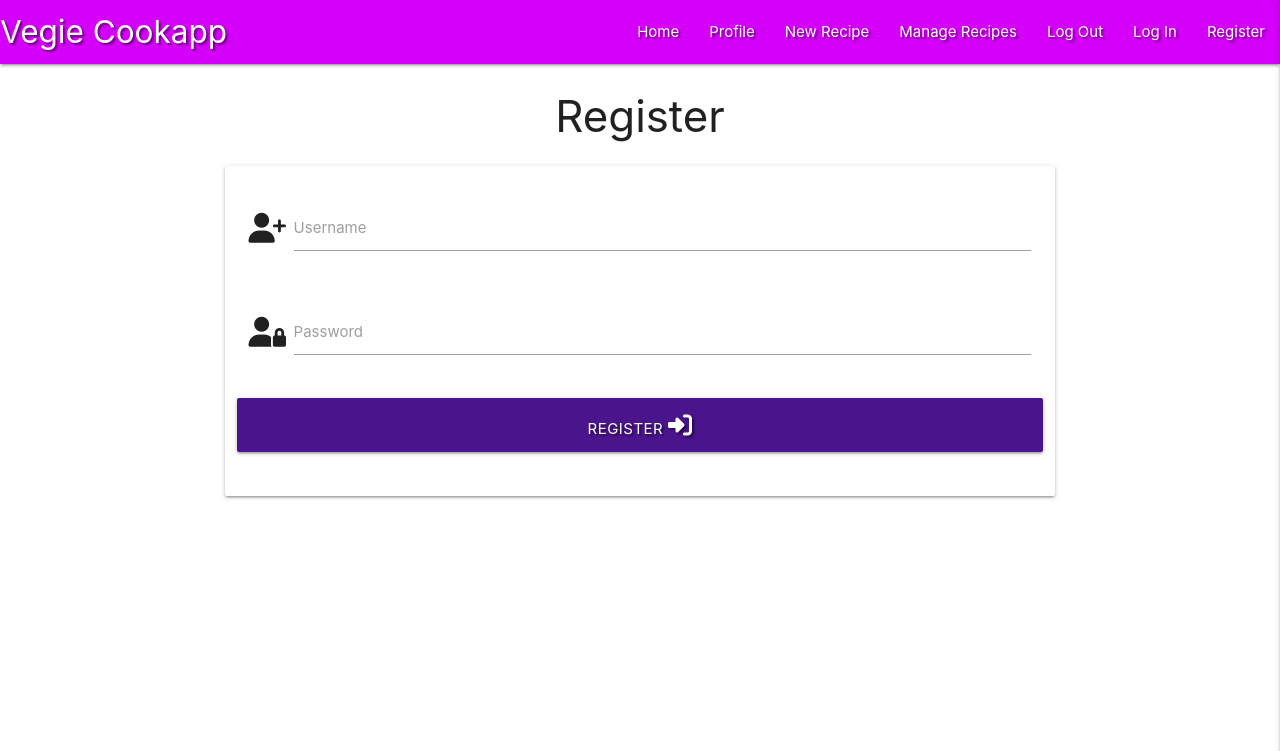
After one commit to EPageone/Test-Cookbook-Project, a Flask app: page /register in a window 1280 px wide. The commit adds this page. Shown: the top 751 px of the page. Run offline with Flask 3, Linux system fonts and the light colour scheme; some libraries are stand-ins or nearby versions.

Commit message:
Add Register template

```diff
--- a/app.py
+++ b/app.py
@@ -4,6 +4,7 @@ from flask import (
     redirect, request, session, url_for)
 from flask_pymongo import PyMongo
 from bson.objectid import ObjectId
+from werkzeug.security import generate_password_hash, check_password_hash
 if os.path.exists("env.py"):
     import env
 
@@ -24,6 +25,11 @@ def get_ingredients():
     return render_template("ingredients.html", ingredients=ingredients)
 
 
+@app.route("/register", methods=["GET", "POST"])
+def register():
+    return render_template("register.html")
+
+
 if __name__ == "__main__":
     app.run(host=os.environ.get("IP"),
             port=int(os.environ.get("PORT")),
--- a/templates/base.html
+++ b/templates/base.html
@@ -26,7 +26,7 @@
                     <li><a href="">Manage Recipes</a></li>
                     <li><a href="">Log Out</a></li>
                     <li><a href="">Log In</a></li>
-                    <li><a href="">Register</a></li>
+                    <li><a href="{{ url_for('register') }}">Register</a></li>
 
 
               </ul>
@@ -42,7 +42,7 @@
             <li><a href="">Manage Recipes</a></li>
             <li><a href="">Log Out</a></li>
             <li><a href="">Log In</a></li>
-            <li><a href="">Register</a></li>
+            <li><a href="{{ url_for('register') }}">Register</a></li>
         </ul>
 
     </header>
--- /dev/null
+++ b/templates/register.html
@@ -0,0 +1,35 @@
+{% extends "base.html" %}
+{% block content %}
+
+    <h3 class="center-align">Register</h3>
+
+    <div class="row">
+        <form class="col s12 m8 offset-m2" method="POST" action="{{ url_for('register') }}">
+            <div class="card-panel">
+                <!-- username -->
+                <div class="row">
+					<div class="input-field col s12">
+						<i class="fa-solid fa-user-plus prefix" light-purple-text text-darken-4"></i>
+						<input id="username" name="username" type="text" class="validate">
+						<label for="username">Username</label>
+					</div>
+                </div>
+                <!-- passowrd -->
+                <div class="row">
+                    <div class="input-field col s12">
+						<i class="fas fa-user-lock prefix light-purple-text text-darken-4"></i>
+                        <input id="password" name="password" type="password" class="validate">
+                        <label for="password">Password</label>
+                    </div>
+                </div>
+                <!-- register -->
+                <div class="row">
+                    <button type="submit" class="col s12 btn-large  purple darken-3 darken-4 text-shadow">
+                        Register <i class="fas fa-sign-in-alt"></i>
+                    </button>
+                </div>
+            </div>
+        </form>
+    </div>
+
+{% endblock %}
```
